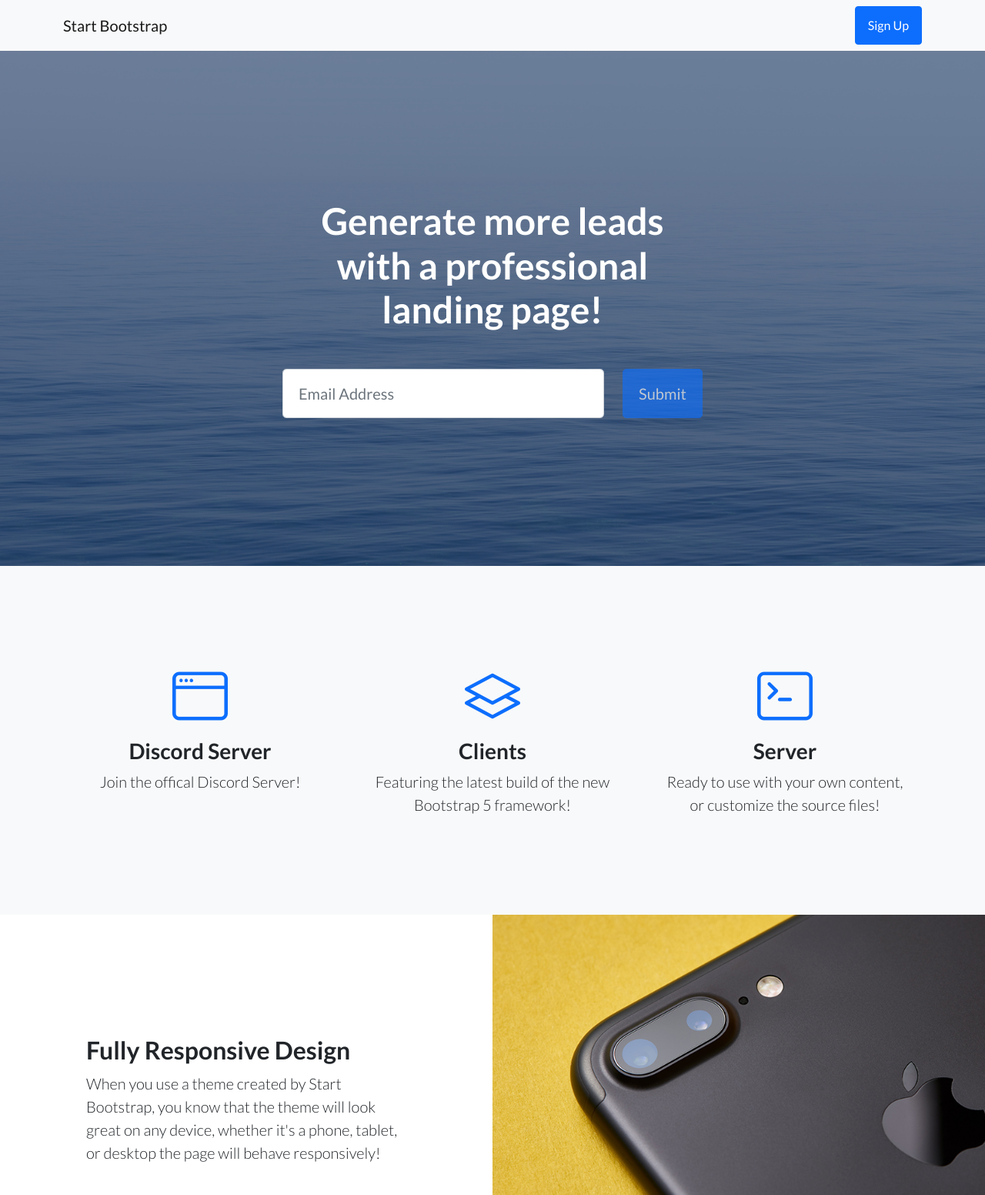
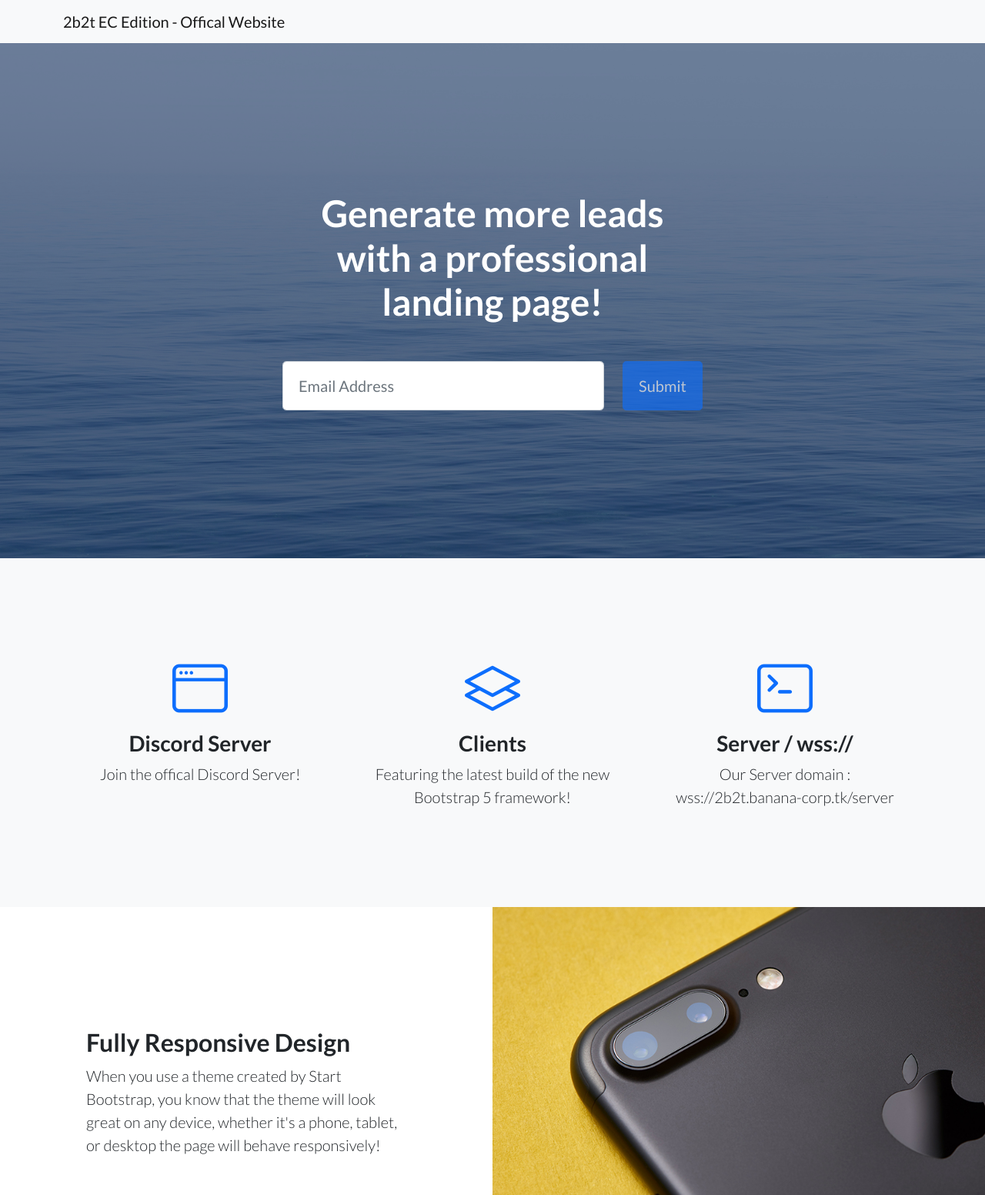
Before and after one commit to banana-nana/eaglercraft-2b2t, a plain HTML site: page index.html in a window 1280 px wide. Shown: the top 1552 px of the page at 77% size. Drawn offline with nearby package versions, Linux system fonts and the light colour scheme.

Commit message:
Update index.html

```diff
--- a/index.html
+++ b/index.html
@@ -19,8 +19,7 @@
         <!-- Navigation-->
         <nav class="navbar navbar-light bg-light static-top">
             <div class="container">
-                <a class="navbar-brand" href="#!">Start Bootstrap</a>
-                <a class="btn btn-primary" href="#signup">Sign Up</a>
+                <a class="navbar-brand" href="#!">2b2t EC Edition - Offical Website</a>
             </div>
         </nav>
         <!-- Masthead-->
@@ -92,8 +91,8 @@
                     <div class="col-lg-4">
                         <div class="features-icons-item mx-auto mb-0 mb-lg-3">
                             <div class="features-icons-icon d-flex"><i class="bi-terminal m-auto text-primary"></i></div>
-                            <h3>Server</h3>
-                            <p class="lead mb-0">Ready to use with your own content, or customize the source files!</p>
+                            <h3>Server / wss://</h3>
+                            <p class="lead mb-0">Our Server domain : wss://2b2t.banana-corp.tk/server</p>
                         </div>
                     </div>
                 </div>
```
